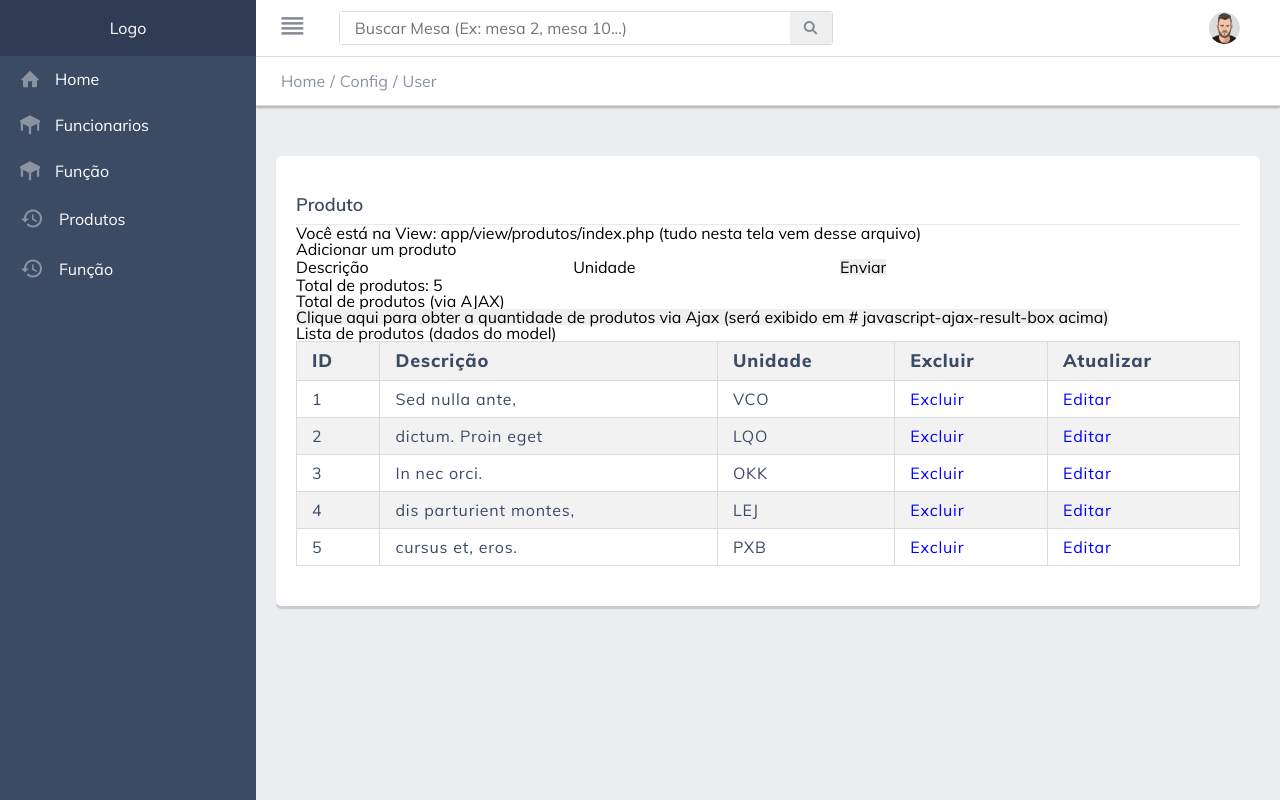
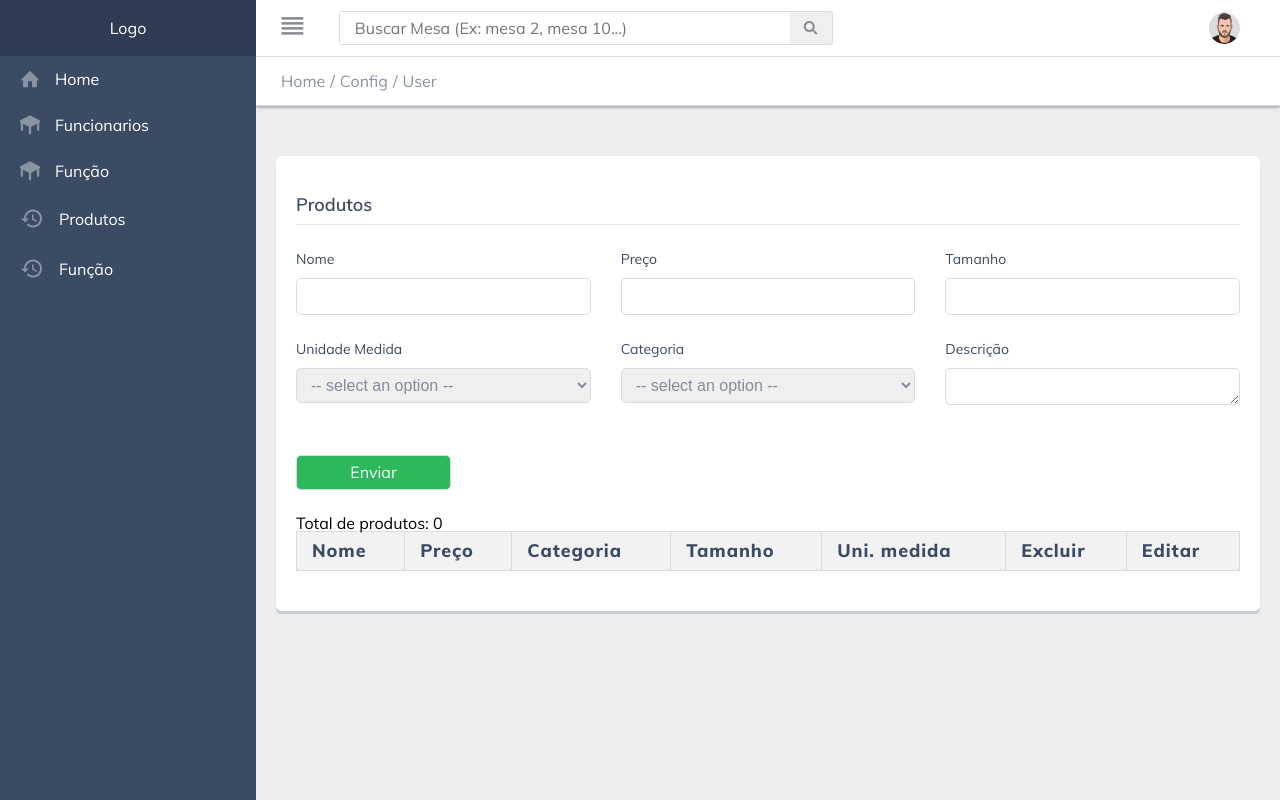
Before and after one commit to gabrielleles18/CommandSystem, a PHP site: page /projeto/produtos in a window 1280 px wide. Run offline with PHP 8.4, Linux system fonts and the light colour scheme; data comes from the database, SQL or seed files in the repository; data that the repository does not hold is empty; style sheets or scripts are compiled from the project's sources; some libraries are stand-ins or nearby versions; some web fonts are replaced.

Commit message:
Adiciona classe de proutos

```diff
--- a/app/Controller/ProdutosController.php
+++ b/app/Controller/ProdutosController.php
@@ -15,11 +15,13 @@ class ProdutosController {
      * Este método manipula o que acontece quando acessa http://localhost/produtos/index
      */
     public function index() {
-        // Instanciar novo Model (Produto)
         $Produto = new Produto();
-        // receber todos os produtos e a quantidade de produtos
+
         $produtos = $Produto->getAllProdutos();
         $amount_of_produtos = $Produto->getAmountOfProdutos();
+        $categoria = $Produto->getAllCategoria();
+        $unidade = $Produto->getAllUnidade();
+
 
         // carregar a view produtos. com as views nós podemos mostrar os $produtos e a $amount_of_produtos facilmente
         require APP . 'view/_templates/header.php';
@@ -36,12 +38,10 @@ class ProdutosController {
      * Este é um exemplo de como lidar com uma solicitação POST.
      */
     public function add() {
-        // se tivermos dados POST para criar uma nova entrada do produto
         if (isset($_POST["submit_add_produto"])) {
-            // Instanciar novo Model (Produto)
             $Produto = new Produto();
-            // do add() em Model/Model.php
-            $Produto->add($_POST["descricao"], $_POST["unidade"]);
+            $Produto->add($_POST["nome"], $_POST["preco"], $_POST["tamanho"], $_POST["descricao"],
+                $_POST["borda_idborda"], $_POST["unidmed_idunid"], $_POST["categoria_idcat"]);
         }
 
         // onde ir depois que o produto foi adicionado
@@ -58,11 +58,8 @@ class ProdutosController {
      * @param int $produto_id Id do produto para excluir
      */
     public function delete($produto_id) {
-        // se temos um id de um produto que deve ser deletado
         if (isset($produto_id)) {
-            // Instanciar novo Model (Produto)
             $Produto = new Produto();
-            // fazer delete() em Model/Model.php
             $Produto->delete($produto_id);
         }
 
@@ -76,12 +73,12 @@ class ProdutosController {
      * @param int $produto_id Id do produto a editar
      */
     public function edit($produto_id) {
-        // se temos um id de um produto que deve ser editado
         if (isset($produto_id)) {
-            // Instanciar novo Model (Produto)
             $Produto = new Produto();
-            // fazer getProduto() em Model/Model.php
             $produto = $Produto->getProduto($produto_id);
+
+            $categoria = $Produto->getAllCategoria();
+            $unidade = $Produto->getAllUnidade();
 
             // Se o produto não foi encontrado, então ele teria retornado falso, e precisamos exibir a página de erro
             if ($produto === false) {
@@ -94,7 +91,6 @@ class ProdutosController {
                 require APP . 'view/_templates/sidebar.php';
             }
         } else {
-            // redirecionar o usuário para a página de índice do produto (pois não temos um produto_id)
             header('location: ' . URL . 'produtos/index');
         }
     }
@@ -108,12 +104,11 @@ class ProdutosController {
      * Este é um exemplo de como lidar com uma solicitação POST.
      */
     public function update() {
-        // se tivermos dados POST para criar uma nova entrada do produto
         if (isset($_POST["submit_update_produto"])) {
-            // Instanciar novo Model (Produto)
             $Produto = new Produto();
-            // fazer update() do Model/Model.php
-            $Produto->update($_POST["descricao"], $_POST["unidade"], $_POST['produto_id']);
+
+            $Produto->update($_POST["nome"], $_POST["preco"], $_POST["tamanho"], $_POST["descricao"],
+                $_POST["borda_idborda"], $_POST["unidmed_idunid"], $_POST["categoria_idcat"], $_POST['produto_id']);
         }
 
         // onde ir depois que o produto foi adicionado
@@ -125,7 +120,6 @@ class ProdutosController {
      * TODO documentação
      */
     public function ajaxGetStats() {
-        // Instance new Model (Produto)
         $Produto = new Produto();
         $amount_of_produtos = $Produto->getAmountOfProdutos();
 
--- a/app/Model/Produto.php
+++ b/app/Model/Produto.php
@@ -7,15 +7,15 @@
 namespace Mini\Model;
 
 use Mini\Core\Model;
+use Mini\Libs\Helper;
+use PDO;
 
-class Produto extends Model
-{
+class Produto extends Model {
     /**
      * Get all Produtos from database
      */
-    public function getAllProdutos()
-    {
-        $sql = "SELECT id, descricao, unidade FROM produtos";
+    public function getAllProdutos() {
+        $sql = "SELECT idproduto, nome, preco, tamanho, categoria_idcat, unidmed_idunid  FROM produto";
         $query = $this->db->prepare($sql);
         $query->execute();
 
@@ -31,13 +31,14 @@ class Produto extends Model
      * @param string $descricao Descrição
      * @param string $unidade Unidade
      */
-    public function add($descricao, $unidade)
-    {
-        $sql = "INSERT INTO produtos (descricao, unidade) VALUES (:descricao, :unidade)";
+    public function add($nome, $preco, $tamanho, $descricao, $borda_idborda, $unidmed_idunid, $categoria_idcat) {
+        $sql = "INSERT INTO produto (nome, preco, tamanho, descricao, borda_idborda, unidmed_idunid, categoria_idcat )
+                VALUES (:nome, :preco, :tamanho, :descricao, :borda_idborda, :unidmed_idunid, :categoria_idcat )";
+
         $query = $this->db->prepare($sql);
-        $parameters = array(':descricao' => $descricao, ':unidade' => $unidade);
+        $parameters = array(':nome' => $nome, ':preco' => $preco, ':tamanho' => $tamanho, ':descricao' => $descricao,
+            ':borda_idborda' => $borda_idborda, ':unidmed_idunid' => $unidmed_idunid, ':categoria_idcat' => $categoria_idcat);
 
-        // útil para debugar: você pode ver o SQL atrás da construção usando:
         // echo '[ PDO DEBUG ]: ' . Helper::debugPDO($sql, $parameters);  exit();
 
         $query->execute($parameters);
@@ -49,13 +50,11 @@ class Produto extends Model
      * add/update/delete equipe!
      * @param int $produto_id Id do Produto
      */
-    public function delete($produto_id)
-    {
-        $sql = "DELETE FROM produtos WHERE id = :produto_id";
+    public function delete($produto_id) {
+        $sql = "DELETE FROM produto WHERE idproduto = :produto_id";
         $query = $this->db->prepare($sql);
         $parameters = array(':produto_id' => $produto_id);
 
-        // útil para debugar: você pode ver o SQL atrás da construção usando:
         // echo '[ PDO DEBUG ]: ' . Helper::debugPDO($sql, $parameters);  exit();
 
         $query->execute($parameters);
@@ -65,18 +64,14 @@ class Produto extends Model
      * Receber um Produto do banco
      * @param integer $produto_id
      */
-    public function getProduto($produto_id)
-    {
-        $sql = "SELECT id, descricao, unidade FROM produtos WHERE id = :produto_id LIMIT 1";
+    public function getProduto($produto_id) {
+        $sql = "SELECT idproduto, nome, preco, tamanho, descricao, borda_idborda, unidmed_idunid, categoria_idcat  FROM produto WHERE idproduto = :produto_id LIMIT 1";
         $query = $this->db->prepare($sql);
         $parameters = array(':produto_id' => $produto_id);
 
-        // útil para debugar: você pode ver o SQL atrás da construção usando:
         // echo '[ PDO DEBUG ]: ' . Helper::debugPDO($sql, $parameters);  exit();
 
         $query->execute($parameters);
-
-        // fetch() é o método do PDO que recebe exatamente um registro
         return ($query->rowcount() ? $query->fetch() : false);
     }
 
@@ -86,15 +81,14 @@ class Produto extends Model
      * @param string $unidade Unidade
      * @param int $produto_id Id
      */
-    public function update($descricao, $unidade, $produto_id)
-    {
-        $sql = "UPDATE produtos SET descricao = :descricao, unidade = :unidade WHERE id = :produto_id";
+    public function update($nome, $preco, $tamanho, $descricao, $borda_idborda, $unidmed_idunid, $categoria_idcat, $produto_id) {
+        $sql = "UPDATE produto SET nome = :nome, preco = :preco,  tamanho = :tamanho, descricao = :descricao, borda_idborda = :borda_idborda,
+                    unidmed_idunid  = :unidmed_idunid, categoria_idcat = :categoria_idcat  WHERE idproduto = :produto_id";
         $query = $this->db->prepare($sql);
-        $parameters = array(':descricao' => $descricao, ':unidade' => $unidade, ':produto_id' => $produto_id);
+        $parameters = array(':nome' => $nome, ':preco' => $preco, ':tamanho' => $tamanho, ':descricao' => $descricao,
+            ':borda_idborda' => $borda_idborda, ':unidmed_idunid' => $unidmed_idunid, ':categoria_idcat' => $categoria_idcat, ':produto_id' => $produto_id);
 
-        // útil para debugar: você pode ver o SQL atrás da construção usando:
-        // echo '[ PDO DEBUG ]: ' . Helper::debugPDO($sql, $parameters);  exit();
-
+//         echo '[ PDO DEBUG ]: ' . Helper::debugPDO($sql, $parameters);  exit();
         $query->execute($parameters);
     }
 
@@ -103,13 +97,36 @@ class Produto extends Model
      * como usar mais de um modelo em um controlador
      * (veja application/controller/produtos.php para detalhes)
      */
-    public function getAmountOfProdutos()
-    {
-        $sql = "SELECT COUNT(id) AS amount_of_produtos FROM produtos";
+    public function getAmountOfProdutos() {
+        $sql = "SELECT COUNT(idproduto) AS amount_of_produtos FROM produto";
         $query = $this->db->prepare($sql);
         $query->execute();
 
         // fetch() é o método do PDO que recebe exatamente um registro
         return $query->fetch()->amount_of_produtos;
     }
+
+    public function getAllCategoria() {
+        $sql = "SELECT idcat, nome FROM categoria";
+        $query = $this->db->prepare($sql);
+
+        $query->execute();
+        return $query->fetchAll();
+    }
+
+    public function getAllUnidade() {
+        $sql = "SELECT idunid, nome FROM unidmed";
+        $query = $this->db->prepare($sql);
+
+        $query->execute();
+        return $query->fetchAll();
+    }
+
+    public function getForenkey($tabela, $id, $value) {
+        $sql = "SELECT t.nome FROM {$tabela} t WHERE t.{$id} = {$value}";
+
+        $query = $this->db->prepare($sql);
+        $query->execute();
+        return $query->fetchColumn();
+    }
 }
--- a/app/config/config.php
+++ b/app/config/config.php
@@ -56,7 +56,7 @@ define('URL', URL_PROTOCOL . URL_DOMAIN . URL_SUB_FOLDER);
 define('DB_TYPE', 'mysql');
 define('DB_HOST', 'localhost');
 //define('DB_NAME', 'mini-framework');
-define('DB_NAME', 'sigep');
+define('DB_NAME', 'sigep2');
 define('DB_USER', 'root');
 define('DB_PASS', '');
 define('DB_CHARSET', 'utf8mb4');
--- a/app/view/produtos/index.php
+++ b/app/view/produtos/index.php
@@ -1,44 +1,85 @@
 <div class="container">
-    <h1>Produto</h1>
-    <h2>Você está na View: app/view/produtos/index.php (tudo nesta tela vem desse arquivo)</h2>
-    <!-- form add produto -->
+    <h1>Produtos</h1>
     <div class="box">
-        <h3>Adicionar um produto</h3>
-        <form action="<?php echo URL; ?>produtos/add" method="POST">
-            <label>Descrição</label>
-            <input type="text" name="descricao" value="" required />
-            <label>Unidade</label>
-            <input type="text" name="unidade" value="" required />
-            <input type="submit" name="submit_add_produto" value="Enviar" />
+        <form action="<?= URL; ?>produtos/add" method="POST" class="form">
+            <div class="form-row">
+                <div class="col-3 col-in">
+                    <label>Nome</label>
+                    <input type="text" name="nome" value="" required/>
+                </div>
+                <div class="col-3 col-in">
+                    <label>Preço</label>
+                    <input type="text" name="preco" value=""/>
+                </div>
+                <div class="col-3 col-in">
+                    <label>Tamanho</label>
+                    <input type="text" name="tamanho" value=""/>
+                </div>
+            </div>
+
+            <div class="form-row">
+                <div class="col-3 col-in">
+                    <label>Unidade Medida</label>
+                    <select name="unidmed_idunid">
+                        <option selected value=""> -- select an option --</option>
+                        <?php foreach ($unidade as $v) { ?>
+                            <option value="<?= $v->idunid ?>"><?= $v->nome ?></option>
+                        <?php } ?>
+                    </select>
+                </div>
+                <div class="col-3 col-in">
+                    <label>Categoria</label>
+                    <select name="categoria_idcat">
+                        <option selected value=""> -- select an option --</option>
+                        <?php foreach ($categoria as $v) { ?>
+                            <option value="<?= $v->idcat ?>"><?= $v->nome ?></option>
+                        <?php } ?>
+                    </select>
+                </div>
+                <div class="col-3 col-in">
+                    <label>Descrição</label>
+                    <textarea name="descricao" rows="1"></textarea>
+                </div>
+            </div>
+
+            <div class="form-row">
+                <div class="col-3 col-in">
+                    <input type="hidden" name="borda_idborda" value="0"/>
+                </div>
+            </div>
+
+            <div class="form-row">
+                <div class="col-1 col-in">
+                    <input type="submit" name="submit_add_produto" value="Enviar"/>
+                </div>
+            </div>
         </form>
     </div>
-    <!-- main content output -->
     <div class="box">
-        <h3>Total de produtos: <?php echo $amount_of_produtos; ?></h3>
-        <h3>Total de produtos (via AJAX)</h3>
-        <div id="javascript-ajax-result-box"></div>
-        <div>
-            <button id="javascript-ajax-button">Clique aqui para obter a quantidade de produtos via Ajax (será exibido em # javascript-ajax-result-box acima)</button>
-        </div>
-        <h3>Lista de produtos (dados do model)</h3>
+        <h3>Total de produtos: <?= $amount_of_produtos; ?></h3>
         <table>
             <thead style="background-color: #ddd; font-weight: bold;">
             <tr>
-                <td>ID</td>
-                <td>Descrição</td>
-                <td>Unidade</td>
+                <td>Nome</td>
+                <td>Preço</td>
+                <td>Categoria</td>
+                <td>Tamanho</td>
+                <td>Uni. medida</td>
                 <td>Excluir</td>
-                <td>Atualizar</td>
+                <td>Editar</td>
             </tr>
             </thead>
             <tbody>
-            <?php foreach ($produtos as $produto) { ?>
+            <?php foreach ($produtos as $v) {
+                ?>
                 <tr>
-                    <td><?php if (isset($produto->id)) echo htmlspecialchars($produto->id, ENT_QUOTES, 'UTF-8'); ?></td>
-                    <td><?php if (isset($produto->descricao)) echo htmlspecialchars($produto->descricao, ENT_QUOTES, 'UTF-8'); ?></td>
-                    <td><?php if (isset($produto->unidade)) echo htmlspecialchars($produto->unidade, ENT_QUOTES, 'UTF-8'); ?></td>
-                    <td><a href="<?php echo URL . 'produtos/delete/' . htmlspecialchars($produto->id, ENT_QUOTES, 'UTF-8'); ?>">Excluir</a></td>
-                    <td><a href="<?php echo URL . 'produtos/edit/' . htmlspecialchars($produto->id, ENT_QUOTES, 'UTF-8'); ?>">Editar</a></td>
+                    <td><?php if (isset($v->nome)) echo $v->nome; ?></td>
+                    <td>R$: <?php if (isset($v->preco)) echo $v->preco; ?></td>
+                    <td><?php if (isset($v->categoria_idcat)) echo $Produto->getForenkey('categoria', 'idcat', $v->categoria_idcat) ?></td>
+                    <td><?php if (isset($v->tamanho)) echo $v->tamanho ?></td>
+                    <td><?php if (isset($v->unidmed_idunid)) echo $Produto->getForenkey('unidmed', 'idunid', $v->unidmed_idunid) ?></td>
+                    <td><a href="<?= URL . 'produtos/delete/' . $v->idproduto; ?>">Excluir</a></td>
+                    <td><a href="<?= URL . 'produtos/edit/' . $v->idproduto; ?>">Editar</a></td>
                 </tr>
             <?php } ?>
             </tbody>
--- a/public/css/estilo.css
+++ b/public/css/estilo.css
@@ -97,7 +97,7 @@ body .container .box .form .form-row .col-in label {
   color: #3C4B64;
   margin-bottom: 10px;
 }
-body .container .box .form .form-row .col-in input, body .container .box .form .form-row .col-in select {
+body .container .box .form .form-row .col-in input, body .container .box .form .form-row .col-in select, body .container .box .form .form-row .col-in textarea {
   min-height: 35px;
   border: 1px solid #D8DBE0;
   border-radius: 5px;
--- a/public/scss/estilo.scss
+++ b/public/scss/estilo.scss
@@ -41,7 +41,7 @@ body {
                             margin-bottom: 10px;
                         }
 
-                        input, select {
+                        input, select,textarea {
                             min-height: 35px;
                             border: 1px solid #D8DBE0;
                             border-radius: 5px;
```
Also changed, not shown: app/view/produtos/edit.php (+58 -11 lines).
